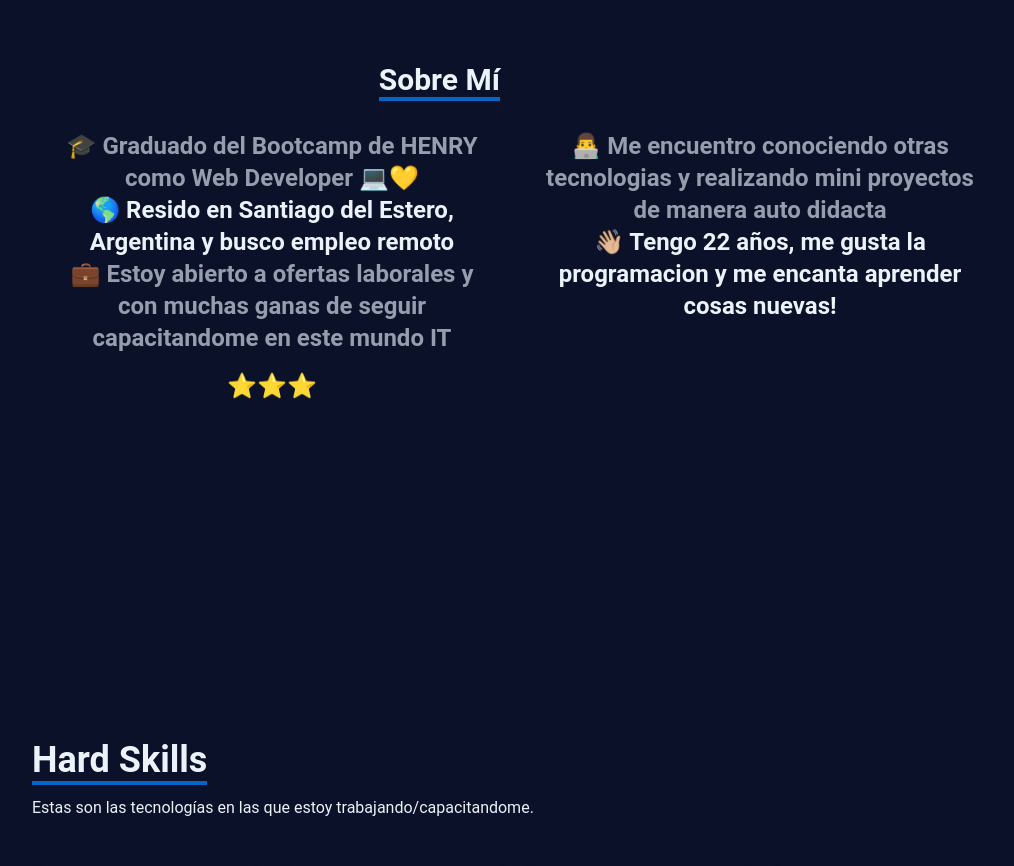
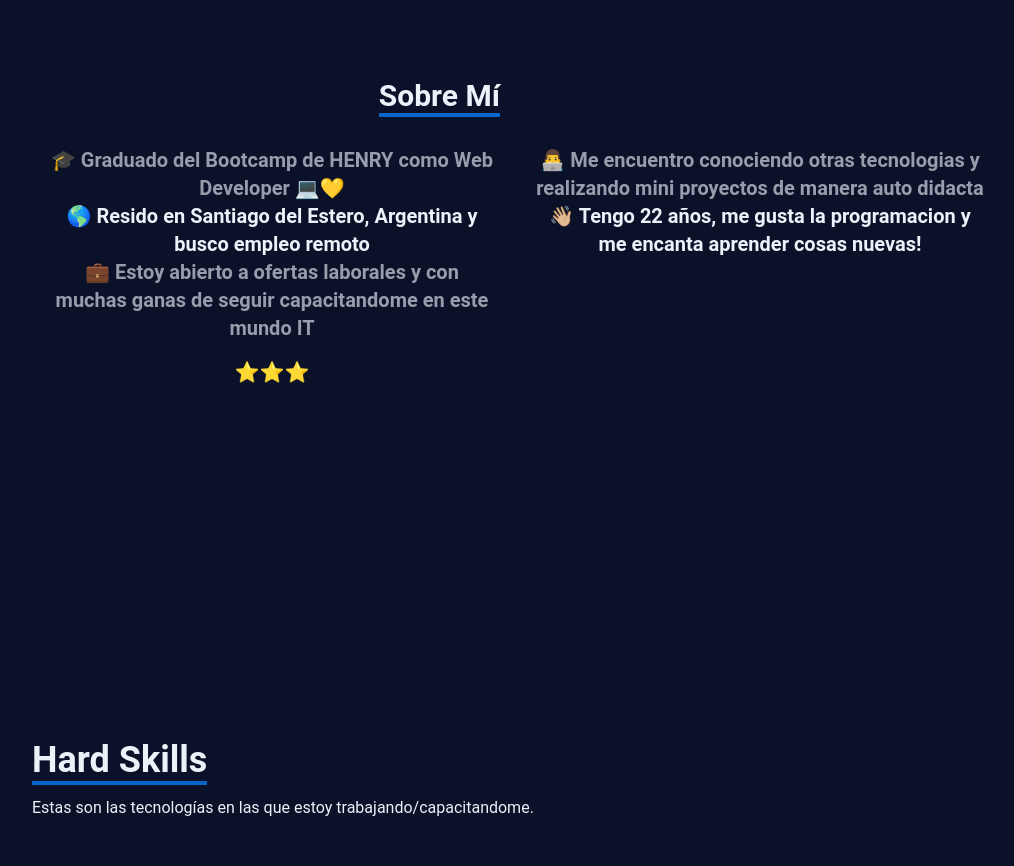
Before and after one commit to francopachec0/Portfolio-React, a React (Create React App) app: page / in a window 1280 px wide. Shown: the part 960-1826 px from the top of the page, without its empty margins (124-1138 px from the left). Built offline with nearby package versions, Linux system fonts and the light colour scheme.

Commit message:
font bug

```diff
--- a/src/components/About.jsx
+++ b/src/components/About.jsx
@@ -10,13 +10,13 @@ export const About = () => {
                     </div>
                 </div>
                 <div className='max-w-[1000px] w-full grid sm:grid-cols-2 gap-10 px-8'>
-                    <div className='md:text-center md:text-2xl text-xl font-bold'>
+                    <div className='md:text-center md:text-xl text-md font-bold'>
                         <p className='text-[#979DAC]'>🎓 Graduado del Bootcamp de HENRY como Web Developer 💻💛</p>
                         <p className='text-[#ebf2fa]'>🌎 Resido en Santiago del Estero, Argentina y busco empleo remoto</p>
                         <p className='text-[#979DAC]'>💼 Estoy abierto a ofertas laborales y con muchas ganas de seguir capacitandome en este mundo IT</p>
                         <p className='m-4 text-center'>⭐⭐⭐</p>
                     </div>
-                    <div className='md:text-center md:text-2xl text-xl font-bold'>
+                    <div className='md:text-center md:text-xl text-md font-bold'>
                         <p className='text-[#979DAC]'>👨‍💻 Me encuentro conociendo otras tecnologias y realizando mini proyectos de manera auto didacta</p>
                         <p className='text-[#ebf2fa]'>👋🏼 Tengo 22 años, me gusta la programacion y me encanta aprender cosas nuevas!</p>
                     </div>
```
